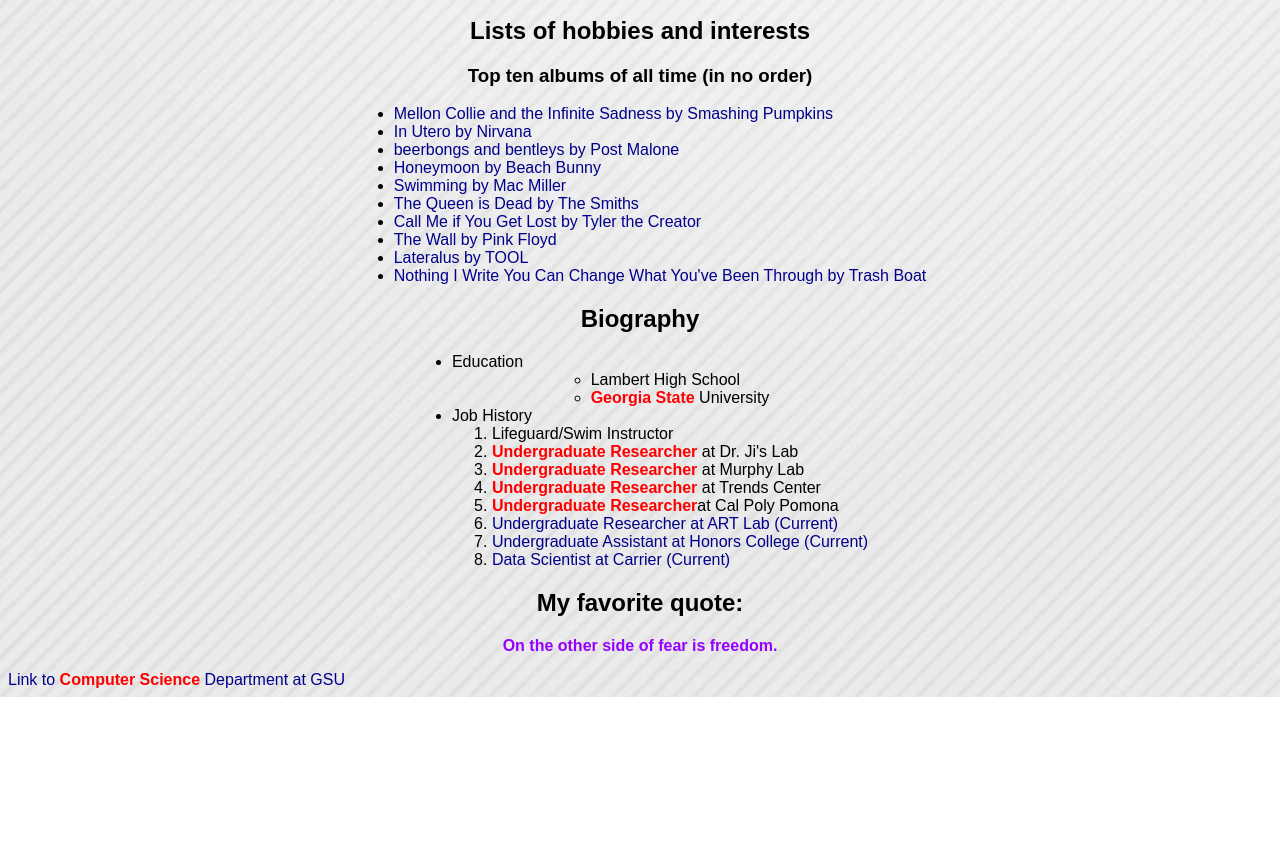
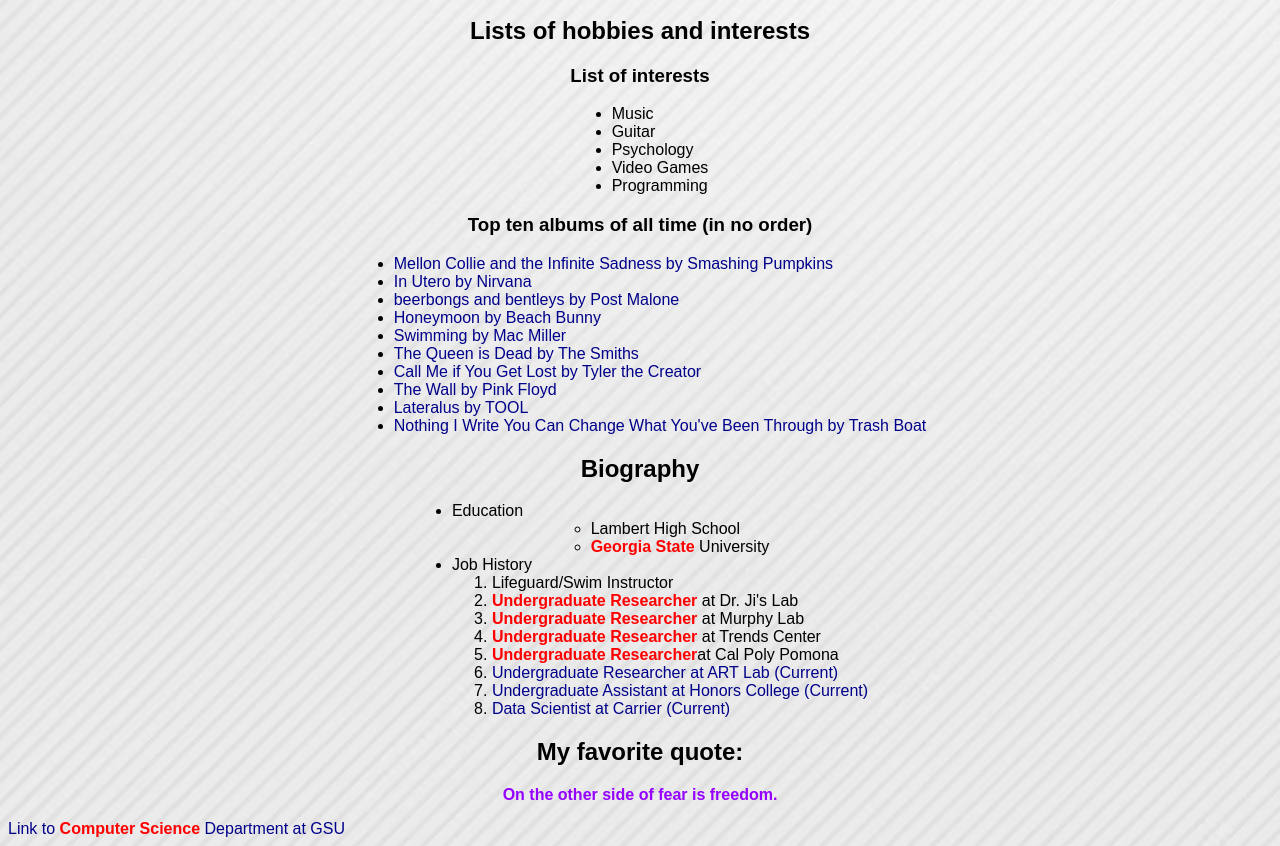
Before and after one commit to vjoshi48/Homework1, a plain HTML site: page index.html in a window 1280 px wide. Shown: the part 983-1829 px from the top of the page. Before the commit the page ends 1680 px from the top, so only its background shows below. Drawn offline with Linux system fonts and the light colour scheme.

Commit message:
Update index.html

```diff
--- a/index.html
+++ b/index.html
@@ -63,6 +63,14 @@
 
     <section>
       <h2>Lists of hobbies and interests</h2>
+      <h3>List of interests</h3>
+      <ul>
+        <li>Music</li>
+        <li>Guitar</li>
+        <li>Psychology</li>
+        <li>Video Games</li>
+        <li>Programming</li>
+      </ul>
       <h3>Top ten albums of all time (in no order)</h3>
       <ul>
         <li>
```
